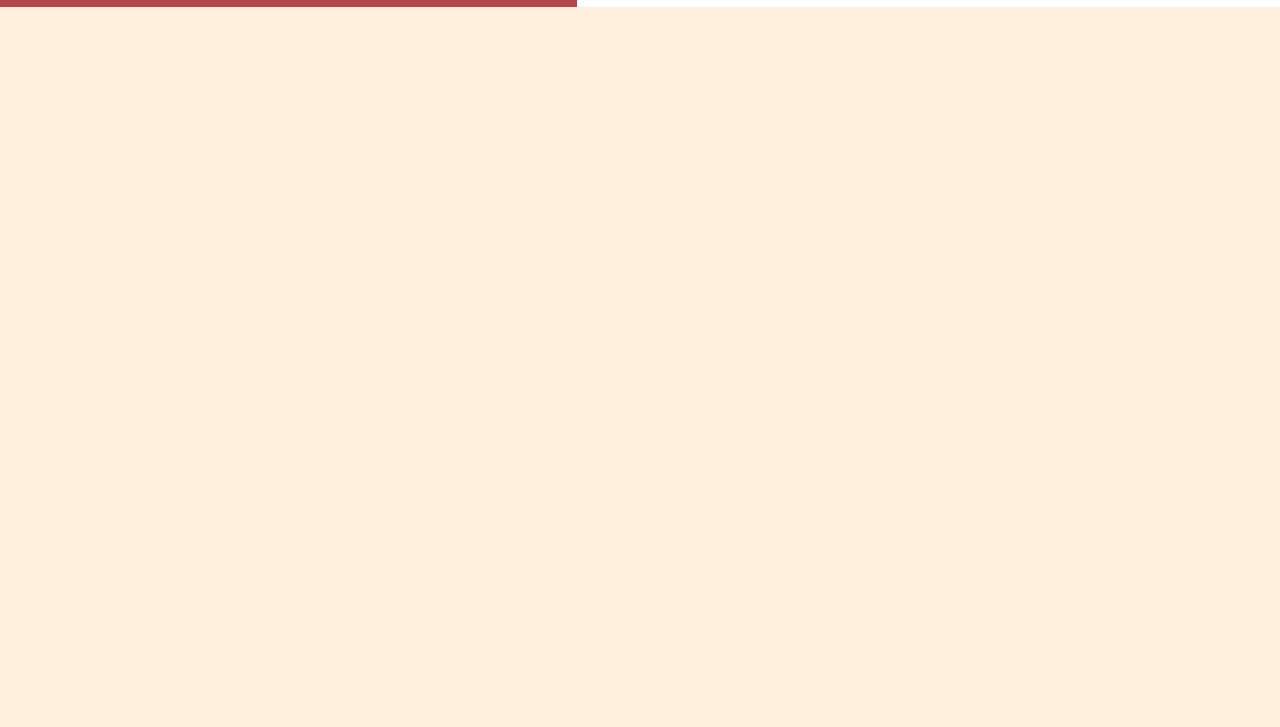
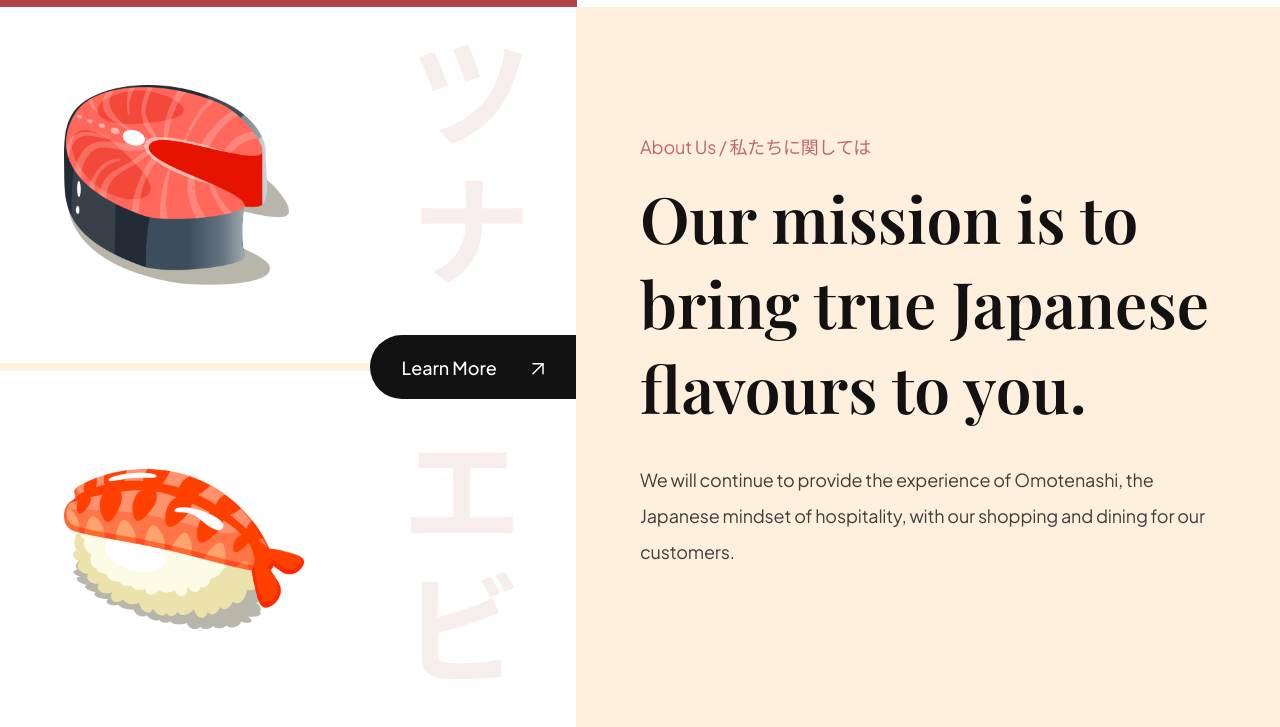
Before and after one commit to rifah07/sushi-shop, a website built with Vite: page index.html in a window 1280 px wide. Shown: the part 827-1554 px from the top of the page. Before the commit the page ends 834 px from the top, so only its background shows below. Built offline with nearby package versions, Linux system fonts and the light colour scheme.

Commit message:
about us completed

```diff
--- a/css/sections/about.css
+++ b/css/sections/about.css
@@ -0,0 +1,83 @@
+.about-us {
+  display: flex;
+  min-height: 720px;
+  overflow: hidden;
+}
+
+.about-us__image {
+  flex: 1;
+  display: flex;
+  flex-direction: column;
+  justify-content: center;
+
+  background: var(--color-white);
+
+  position: relative;
+}
+
+.about-us__image div {
+  padding: 32px 64px;
+
+  flex: 1;
+  display: flex;
+  align-items: center;
+
+  background-position: center;
+  background-repeat: no-repeat;
+  background-size: contain;
+}
+
+.about-us__image-sushi3 {
+  border-bottom: 8px solid var(--color-creamson);
+
+  background-image: url("../../assets/about_bg1.png")
+}
+
+.about-us__image-sushi2 {
+  background-image: url("../../assets/about_bg2.png")
+}
+
+.about-us__image-sushi3 img {
+  width: 225px;
+  height: 200px;
+}
+
+.about-us__image-sushi2 img {
+  width: 240px;
+  height: 160px;
+}
+
+.about-us__button {
+  position: absolute;
+  right: 0;
+
+  padding: 12px 32px;
+  min-height: 64px;
+
+  background: var(--secondary-color);
+  border-radius: 32px 0 0 32px;
+  border: 0;
+  outline: 0;
+
+  color: #fff;
+  font-family: var(--plus-jakarta-sans);
+  font-weight: 500;
+  font-size: 18px;
+  line-height: 23px;
+
+  cursor: pointer;
+}
+
+.about-us__button img {
+  object-fit: contain;
+  margin-left: 32px;
+}
+
+.about-us__content {
+  padding: 64px;
+
+  flex: 1;
+  display: flex;
+  justify-content: center;
+  flex-direction: column;
+}
--- a/css/sections/header.css
+++ b/css/sections/header.css
@@ -1,7 +1,6 @@
 .header__nav {
   display: flex;
   overflow: hidden;
-  text-decoration: none;
 }
 
 .header__logo {
@@ -32,14 +31,12 @@
   opacity: 0.8;
 }
 
-.header__menu,
-.header__menu-mobile {
+.header__menu, .header__menu-mobile {
   padding: 20px;
-
-  flex: 1.235;
+  flex: 1.236;
   display: flex;
+  align-items: center;
   justify-content: flex-end;
-  align-items: center;
   gap: 64px;
 
   list-style: none;
@@ -47,11 +44,11 @@
 
 .header__menu li {
   font-weight: 500;
-  font-size: 16px;
-  line-height: 20px;
-  text-transform: uppercase;
   font-family: var(--plus-jakarta-sans);
   color: var(--secondary-color);
+  font-size: 16px;
+  text-transform: uppercase;
+  line-height: 20px;
   cursor: pointer;
 }
 
--- a/index.html
+++ b/index.html
@@ -50,18 +50,16 @@
   <section class="hero">
     <div class="hero-image">
       <img src="assets/sushi-1.png" alt="sushi" />
-      <h2>
+       <h2>
         日 <br />
         本 <br />
         食
       </h2>
       <div class="hero-image__overlay"></div>
     </div>
-
     <div class="hero-content">
       <div class="hero-content-info">
         <h1>Feel the taste of Japanese food
-
         </h1>
         <p> Feel the taste of the most popular Japanese food from anywhere and anytime.</p>
         <div class="hero-content__buttons">
@@ -69,9 +67,7 @@
           </button>
           <button class="hero-content__play-button">
             <img src="assets/play-circle.svg" alt="play" /> How to Order
-
           </button>
-
         </div>
       </div>
       <div class="hero-content__testimonial">
@@ -80,13 +76,32 @@
           <p>Happy Customers</p>
         </div>
         <div class="hero-content__review">
-          <img src="assets/user.png" alt="user"/>
+          <img src="assets/user.png" alt="user" />
           <p>"This is the best Japanese food delivery service that ever existed."</p>
-
         </div>
-
       </div>
     </div>
+  </section>
+
+  <section class="about-us" id="about-us">
+    <div class="about-us__image">
+      <div class="about-us__image-sushi3">
+        <img src="assets/sushi-3.png" alt="sushi" />
+      </div>
+      <button class="about-us__button">
+        Learn More
+        <img src="assets/arrow-up-right.svg" alt="learn more" />
+      </button>
+      <div class="about-us__image-sushi2">
+        <img src="assets/sushi-2.png" alt="sushi" />
+      </div>
+    </div>
+      <div class="about-us__content"  data-aos="fade-left">
+        <p class="sushi__subtitle">About Us / 私たちに関しては</p>
+        <h3 class="sushi__title">Our mission is to bring true Japanese flavours to you.</h3>
+        <p class="sushi__description">We will continue to provide the experience of Omotenashi, the Japanese mindset of hospitality, with our shopping and dining for our customers.
+        </p>
+      </div>
   </section>
 
   <script src="js/script.js" type="module"></script>
```
